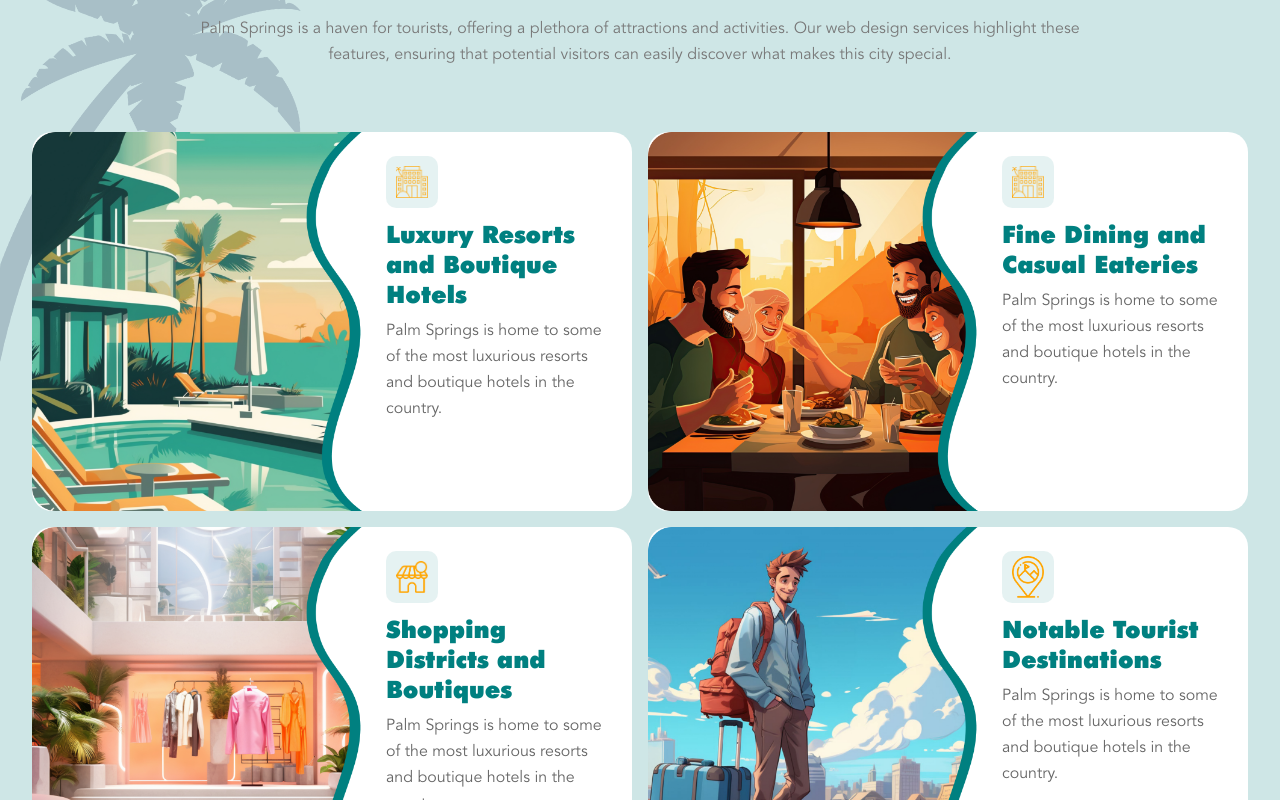
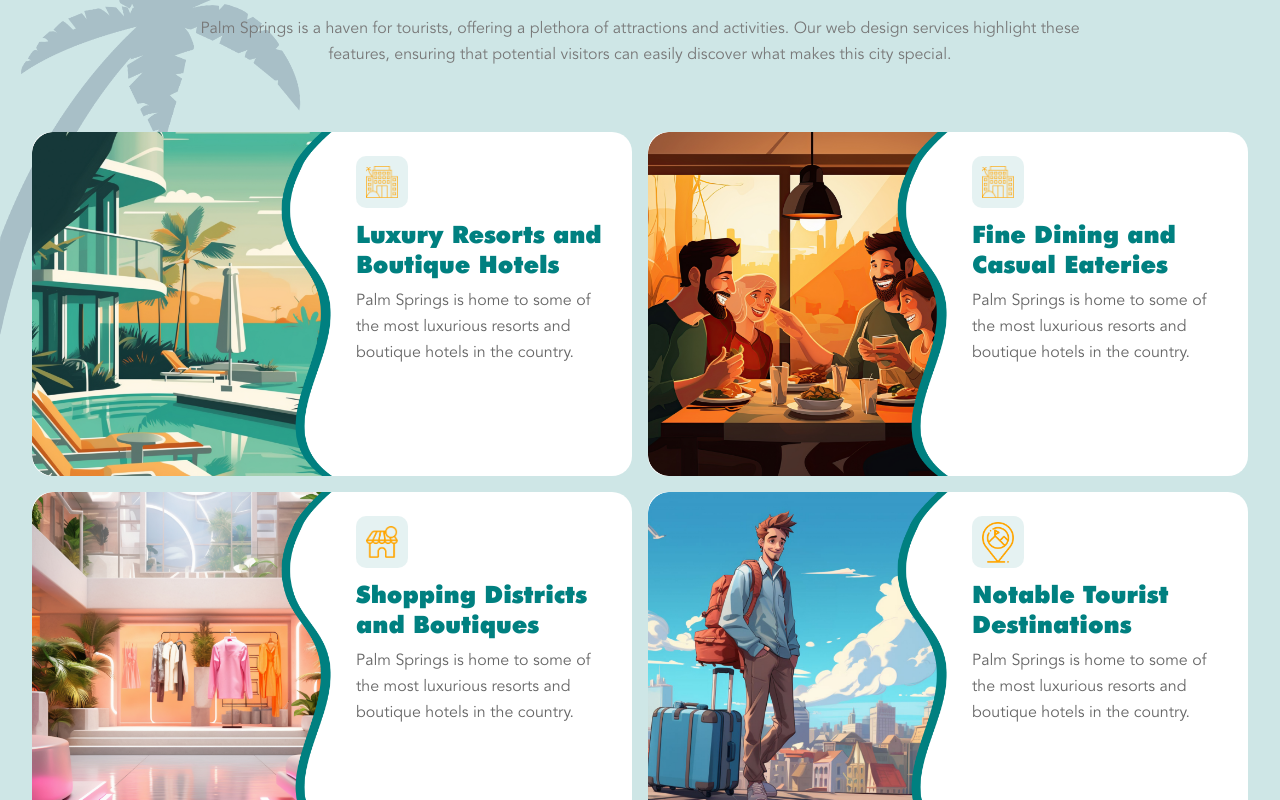
Before and after one commit to awaiskhancpp/Palm-Springs, a Next.js app: page / in a window 1280 px wide. Shown: the part 1600-2400 px from the top of the page. Built offline with nearby package versions, Linux system fonts and the light colour scheme.

Commit message:
Update layout and spacing in AttractionsSection, ContactSection, and ServingCitiesSection for improved responsiveness and visual alignment

```diff
--- a/src/components/AttractionsSection.tsx
+++ b/src/components/AttractionsSection.tsx
@@ -70,23 +70,23 @@ export default function AttractionsSection() {
           </p>
         </div>
 
-        <div className="grid grid-cols-1 lg:grid-cols-2 gap-4">
+        <div className="grid grid-cols-1 md:grid-cols-2 gap-4">
           {attractions.map((attraction) => (
             <div
               key={attraction.id}
               className="flex lg:flex-row flex-col items-stretch bg-white rounded-[20px] overflow-hidden"
             >
-              <div className="relative w-full lg:w-[55%] lg:z-20 h-[180px] sm:h-[220px] md:h-[240px] lg:h-auto">
+              <div className="relative w-full lg:w-1/2  h-[180px] sm:h-[220px] md:h-[240px] lg:h-auto ">
                 <Image
                   src={isMobile ? attraction.imgMobile : attraction.img}
                   alt=".."
                   width={280}
                   height={200}
-                  className="w-full h-full object-cover object-center"
+                  className="w-full h-full object-cover "
                 />
               </div>
 
-              <div className="w-full lg:w-[45%] lg:z-10 p-5 sm:p-6 flex lg:flex-col flex-row gap-3 items-start z-20">
+              <div className="w-full lg:w-1/2  p-5 sm:p-6 flex lg:flex-col flex-row gap-3 items-start z-20">
                 <div className="w-13 h-13 rounded-[10px] bg-[#0080801A] flex items-center justify-center flex-shrink-0">
                   <Image src={attraction.icon} alt="icon" width={32} height={32} />
                 </div>
--- a/src/components/ContactSection.tsx
+++ b/src/components/ContactSection.tsx
@@ -159,7 +159,7 @@ export default function ContactSection() {
             </button>
           </form>
         </div>
-        <div className=" absolute right-0 -bottom-12 xl:-bottom-10">
+        <div className=" absolute right-0 -bottom-15 xl:-bottom-10">
           <div className="bg-radial from-[#00B8B8] to-[#008080] rounded-full ml-8 w-5 h-5" />
           <div className="bg-gradient-to-b from-[#FFA500] to-[#EA7000] rounded-full w-10 h-10 mt-2" />
         </div>
--- a/src/components/ServingCitiesSection.tsx
+++ b/src/components/ServingCitiesSection.tsx
@@ -203,10 +203,10 @@ export default function ServingCitiesSection() {
             </div>
 
             {/* Small Orange Circle - Right Side */}
-            <div className="2xl:hidden absolute top-8 md:top-12 right-4 md:-right-12 w-6 h-6 md:w-8 md:h-8 bg-gradient-to-b from-[#FFA500] to-[#EA7000] rounded-full" />
+            <div className="2xl:hidden absolute top-0 md:top-12 right-2 md:-right-12 w-6 h-6 md:w-8 md:h-8 bg-gradient-to-b from-[#FFA500] to-[#EA7000] rounded-full" />
 
             {/* Small Teal Circle - Right Side, Below Orange */}
-            <div className="2xl:hidden absolute top-16 md:top-24 right-6 md:-right-6 w-4 h-4 md:w-5 md:h-5 bg-[#008080] rounded-full" />
+            <div className="2xl:hidden absolute top-8 md:top-24 right-4 md:-right-6 w-4 h-4 md:w-5 md:h-5 bg-[#008080] rounded-full" />
           </div>
         </div>
         <div className="2xl:hidden absolute -bottom-10 -left-10 md:-bottom-12  z-0 md:-left-12 w-24 h-24 bg-gradient-to-b from-[#FFA500] to-[#EA7000] rounded-full" />
@@ -248,7 +248,7 @@ export default function ServingCitiesSection() {
   .custom-dots {
     display: flex !important;
     justify-content: center;
-    gap: 8px;
+    gap: 1px;
     margin-top: 20px;
     list-style: none;
     padding: 0;
```
